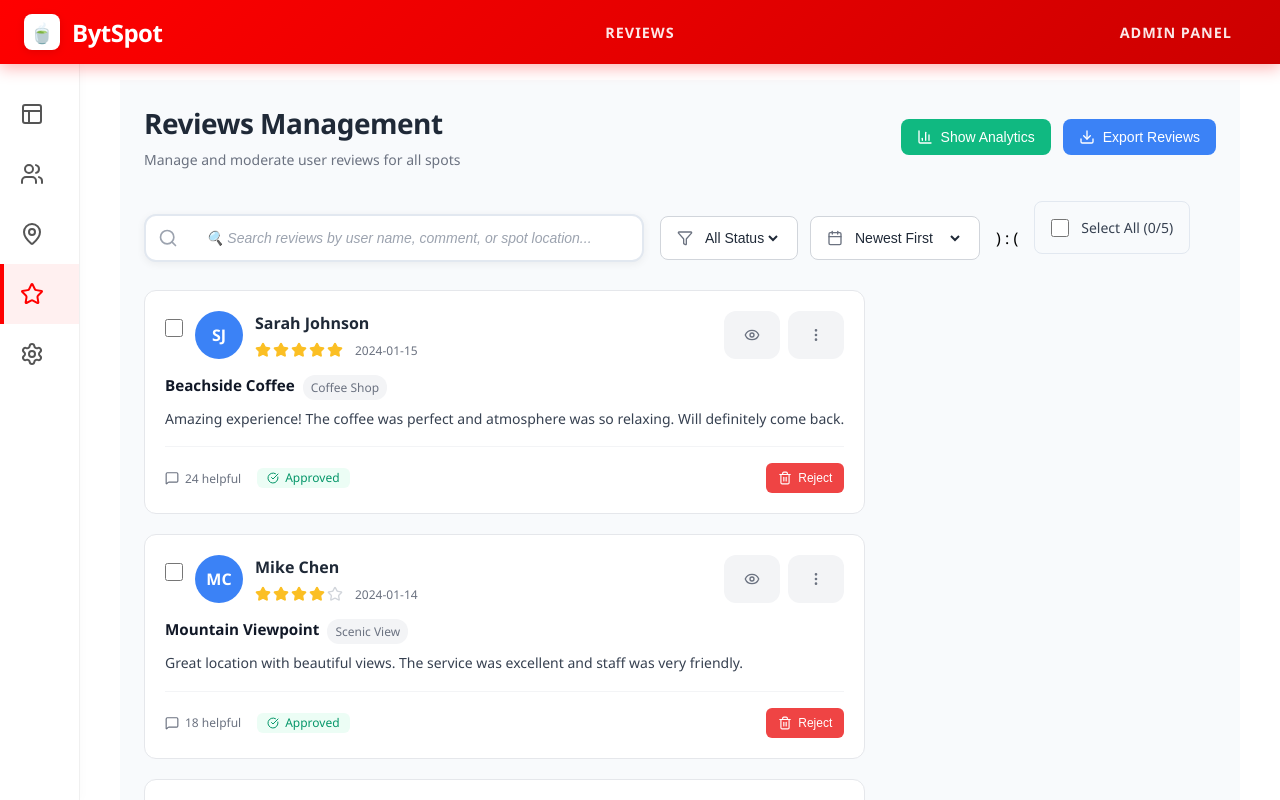
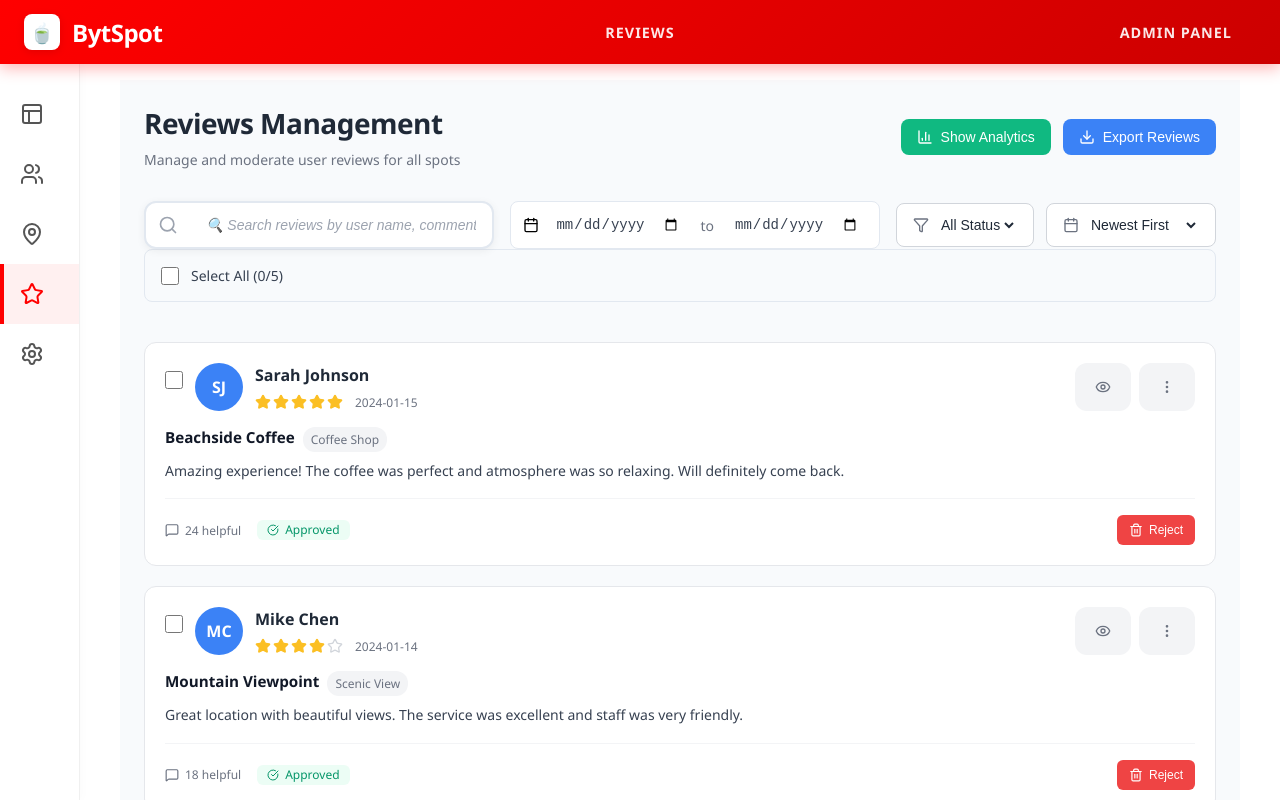
Before and after one commit to Sinxn-coder/chai-in, a React (Vite) app: page / in a window 1280 px wide. Both pictures are taken after a click on the item 39 px from the left and 294 px from the top of the page. Shown: the top 800 px of the page. Built offline with nearby package versions, Linux system fonts and the light colour scheme.

Commit message:
Add date range filtering functionality

```diff
--- a/src/ReviewsPage.css
+++ b/src/ReviewsPage.css
@@ -138,6 +138,64 @@
 .filter-group {
   display: flex;
   gap: 12px;
+}
+
+/* Date Range Filter */
+.date-range-filter {
+  display: flex;
+  align-items: center;
+  gap: 8px;
+  background: white;
+  border: 1px solid #e2e8f0;
+  border-radius: 8px;
+  padding: 8px 12px;
+  flex: 1;
+}
+
+.date-range-filter .Calendar {
+  color: #6b7280;
+  flex-shrink: 0;
+}
+
+.date-input {
+  border: none;
+  outline: none;
+  padding: 6px 8px;
+  font-size: 14px;
+  color: #374151;
+  background: transparent;
+  border-radius: 4px;
+  transition: all 0.3s ease;
+}
+
+.date-input:focus {
+  background: #f3f4f6;
+  box-shadow: 0 0 0 2px rgba(59, 130, 246, 0.1);
+}
+
+.date-separator {
+  color: #6b7280;
+  font-size: 14px;
+  font-weight: 500;
+  margin: 0 4px;
+}
+
+.clear-date-btn {
+  display: flex;
+  align-items: center;
+  justify-content: center;
+  background: #f3f4f6;
+  border: none;
+  border-radius: 4px;
+  padding: 6px;
+  cursor: pointer;
+  color: #6b7280;
+  transition: all 0.3s ease;
+}
+
+.clear-date-btn:hover {
+  background: #e5e7eb;
+  color: #374151;
 }
 
 .filter-dropdown,
@@ -1133,132 +1191,7 @@
   transform: translateY(-1px);
 }
 
-/* Advanced Filters */
-.advanced-filters {
-  background: #f8fafc;
-  border: 1px solid #e2e8f0;
-  border-radius: 8px;
-  padding: 20px;
-  margin-bottom: 20px;
-  display: grid;
-  grid-template-columns: 1fr 1fr;
-  gap: 24px;
-}
-
-.filter-section h4 {
-  margin: 0 0 16px 0;
-  font-size: 16px;
-  font-weight: 600;
-  color: #1f2937;
-}
-
-.date-range {
-  display: flex;
-  align-items: center;
-  gap: 12px;
-  flex-wrap: wrap;
-}
-
-.date-input {
-  padding: 8px 12px;
-  border: 1px solid #d1d5db;
-  border-radius: 6px;
-  font-size: 14px;
-  background: white;
-  color: #374151;
-  transition: all 0.3s ease;
-}
-
-.date-input:focus {
-  outline: none;
-  border-color: #3b82f6;
-  box-shadow: 0 0 0 3px rgba(59, 130, 246, 0.1);
-}
-
-.date-separator {
-  color: #6b7280;
-  font-weight: 500;
-  margin: 0 8px;
-}
-
-.date-clear {
-  background: #ef4444;
-  color: white;
-  border: none;
-  border-radius: 6px;
-  padding: 8px 12px;
-  font-size: 12px;
-  font-weight: 500;
-  cursor: pointer;
-  transition: all 0.3s ease;
-}
-
-.date-clear:hover {
-  background: #dc2626;
-  transform: translateY(-1px);
-}
-
-.advanced-search {
-  display: flex;
-  flex-direction: column;
-  gap: 16px;
-}
-
-.advanced-field {
-  display: flex;
-  flex-direction: column;
-  gap: 8px;
-}
-
-.advanced-field label {
-  font-size: 14px;
-  font-weight: 500;
-  color: #374151;
-  margin-bottom: 4px;
-}
-
-.advanced-select,
-.advanced-input {
-  padding: 8px 12px;
-  border: 1px solid #d1d5db;
-  border-radius: 6px;
-  font-size: 14px;
-  background: white;
-  color: #374151;
-  transition: all 0.3s ease;
-}
-
-.advanced-select:focus,
-.advanced-input:focus {
-  outline: none;
-  border-color: #3b82f6;
-  box-shadow: 0 0 0 3px rgba(59, 130, 246, 0.1);
-}
-
-.advanced-checkbox {
-  width: 18px;
-  height: 18px;
-  accent-color: #3b82f6;
-  cursor: pointer;
-}
-
-.advanced-clear {
-  background: #6b7280;
-  color: white;
-  border: none;
-  border-radius: 6px;
-  padding: 8px 12px;
-  font-size: 12px;
-  font-weight: 500;
-  cursor: pointer;
-  transition: all 0.3s ease;
-  align-self: flex-start;
-}
-
-.advanced-clear:hover {
-  background: #4b5563;
-  transform: translateY(-1px);
-}
+/* Responsive Design */
 @media (max-width: 768px) {
   .reviews-page {
     padding: 16px;
--- a/src/ReviewsPage.jsx
+++ b/src/ReviewsPage.jsx
@@ -17,7 +17,8 @@ import {
   BarChart3,
   Users,
   ThumbsUp,
-  ThumbsDown
+  ThumbsDown,
+  X
 } from 'lucide-react';
 import './ReviewsPage.css';
 
@@ -95,13 +96,8 @@ export default function ReviewsPage() {
   const [showAnalytics, setShowAnalytics] = useState(false);
   const [searchFocused, setSearchFocused] = useState(false);
   const [dateRange, setDateRange] = useState({
-    start: '',
-    end: ''
-  });
-  const [advancedSearch, setAdvancedSearch] = useState({
-    rating: '',
-    helpful: '',
-    flagged: false
+    startDate: '',
+    endDate: ''
   });
 
   // Analytics calculations
@@ -141,39 +137,23 @@ export default function ReviewsPage() {
 
   const filteredReviews = useMemo(() => {
     let filtered = reviews.filter(review => {
-      // Basic search filter
       const matchesSearch = review.userName.toLowerCase().includes(searchTerm.toLowerCase()) ||
                            review.comment.toLowerCase().includes(searchTerm.toLowerCase()) ||
                            review.spotName.toLowerCase().includes(searchTerm.toLowerCase());
-
-      // Status filter
       const matchesStatus = statusFilter === 'all' || review.status === statusFilter;
 
-      // Date range filter
-      let matchesDateRange = true;
-      if (dateRange.start || dateRange.end) {
-        const reviewDate = new Date(review.date);
-        const startDate = dateRange.start ? new Date(dateRange.start) : null;
-        const endDate = dateRange.end ? new Date(dateRange.end) : null;
+      // Date filtering
+      const reviewDate = new Date(review.date);
+      const startDate = dateRange.startDate ? new Date(dateRange.startDate) : null;
+      const endDate = dateRange.endDate ? new Date(dateRange.endDate) : null;
 
-        if (startDate && endDate) {
-          matchesDateRange = reviewDate >= startDate && reviewDate <= endDate;
-        } else if (startDate) {
-          matchesDateRange = reviewDate >= startDate;
-        } else if (endDate) {
-          matchesDateRange = reviewDate <= endDate;
-        }
-      }
+      const matchesDateRange = (!startDate || !endDate) || (
+        reviewDate >= startDate && reviewDate <= endDate
+      );
 
-      // Advanced search filters
-      let matchesRating = !advancedSearch.rating || review.rating === parseInt(advancedSearch.rating);
-      let matchesHelpful = !advancedSearch.helpful || review.helpful >= parseInt(advancedSearch.helpful);
-      let matchesFlagged = !advancedSearch.flagged || review.flagged === advancedSearch.flagged;
-
-      return matchesSearch && matchesStatus && matchesDateRange && matchesRating && matchesHelpful && matchesFlagged;
+      return matchesSearch && matchesStatus && matchesDateRange;
     });
 
-    // Sorting
     return filtered.sort((a, b) => {
       switch (sortBy) {
         case 'newest':
@@ -190,7 +170,7 @@ export default function ReviewsPage() {
           return 0;
       }
     });
-  }, [reviews, searchTerm, statusFilter, sortBy, dateRange, advancedSearch]);
+  }, [reviews, searchTerm, statusFilter, sortBy]);
 
   const renderStars = (rating) => {
     return Array.from({ length: 5 }, (_, i) => (
@@ -480,6 +460,36 @@ export default function ReviewsPage() {
           </div>
 
           <div className="filter-group">
+            <div className="date-range-filter">
+              <Calendar size={16} />
+              <input
+                type="date"
+                value={dateRange.startDate}
+                onChange={(e) => setDateRange(prev => ({ ...prev, startDate: e.target.value }))}
+                className="date-input"
+                placeholder="Start Date"
+              />
+              <span className="date-separator">to</span>
+              <input
+                type="date"
+                value={dateRange.endDate}
+                onChange={(e) => setDateRange(prev => ({ ...prev, endDate: e.target.value }))}
+                className="date-input"
+                placeholder="End Date"
+              />
+              {(dateRange.startDate || dateRange.endDate) && (
+                <button
+                  className="clear-date-btn"
+                  onClick={() => setDateRange({ startDate: '', endDate: '' })}
+                  title="Clear date filter"
+                >
+                  <X size={14} />
+                </button>
+              )}
+            </div>
+          </div>
+
+          <div className="filter-group">
             <div className="filter-dropdown">
               <Filter size={16} />
               <select
@@ -492,7 +502,8 @@ export default function ReviewsPage() {
                 <option value="rejected">Rejected</option>
               </select>
             </div>
-            <div className="filter-dropdown">
+
+            <div className="sort-dropdown">
               <Calendar size={16} />
               <select
                 value={sortBy}
@@ -505,6 +516,18 @@ export default function ReviewsPage() {
                 <option value="helpful">Most Helpful</option>
               </select>
             </div>
+          </div>
+        </div>
+
+      {/* Reviews List */}
+      <div className="reviews-list">
+        {filteredReviews.length === 0 ? (
+          <div className="no-reviews">
+            <div className="no-reviews-icon">
+              <MessageSquare size={48} />
+            </div>
+            <h3>No reviews found</h3>
+            <p>Try adjusting your search or filters</p>
           </div>
         ) : (
           <>
```
